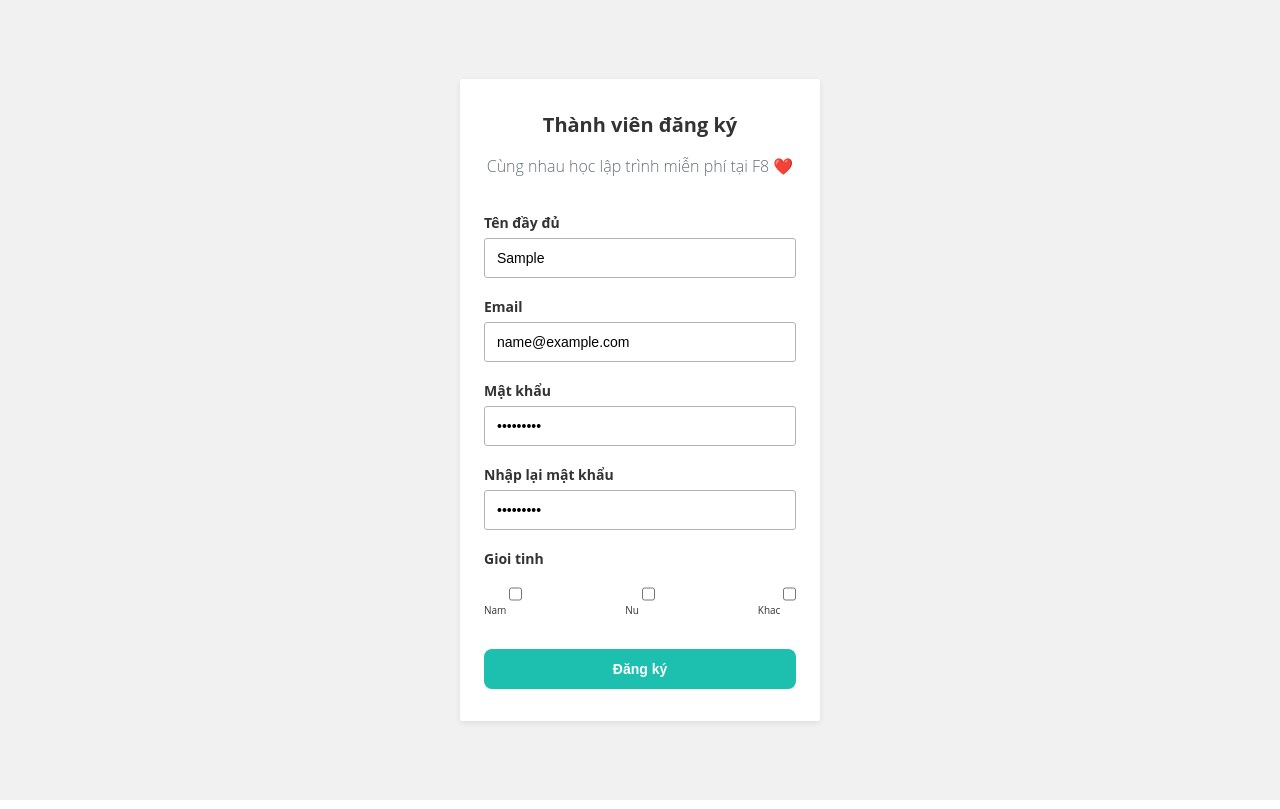
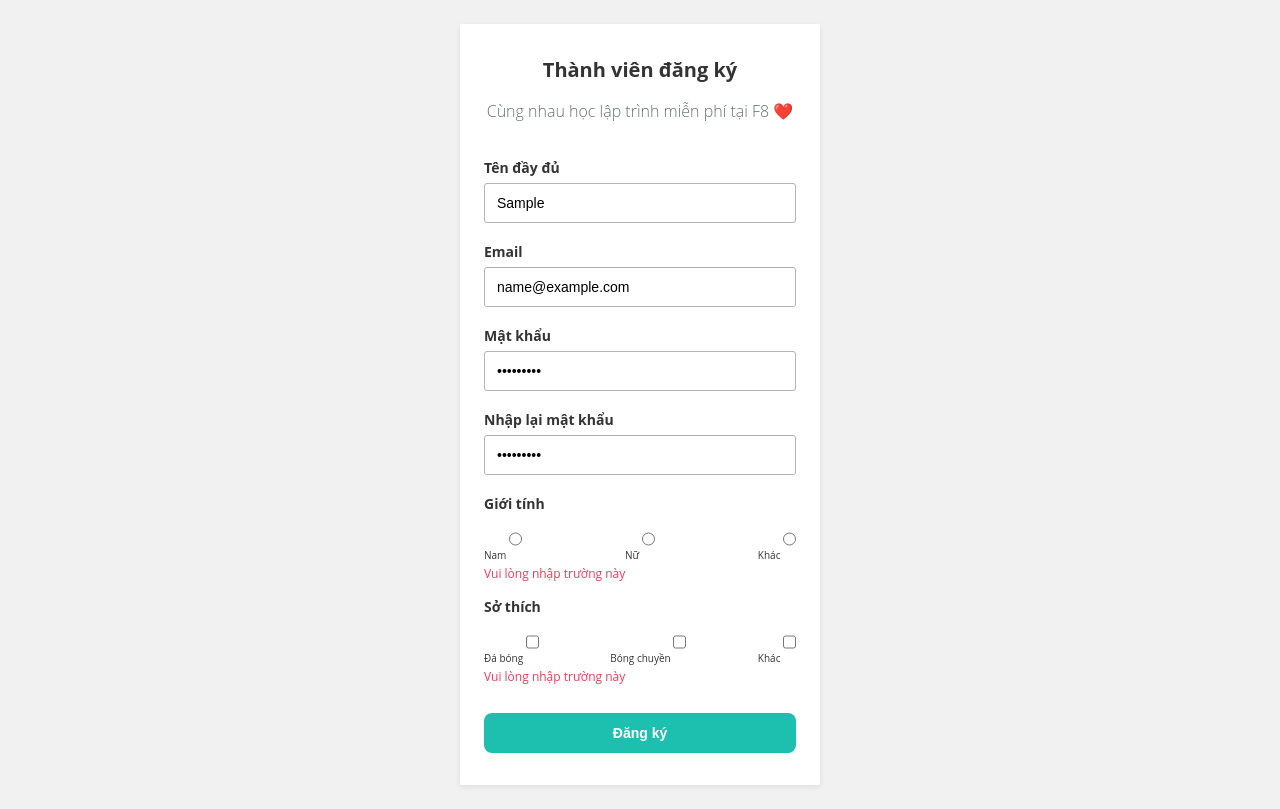
Before and after one commit to khiemfe/validator_framework, a plain HTML site: page index.html in a window 1280 px wide. Both pictures are taken after typing "Sample", "name@example.com", "Sample123", "Sample123" into the empty fields and a click on the button "Đăng ký". Drawn offline with Linux system fonts and the light colour scheme.

Commit message:
complete

```diff
--- a/index.html
+++ b/index.html
@@ -40,19 +40,38 @@
           </div>
 
           <div class="form-group">
-            <label for="password_confirmation" class="form-label">Gioi tinh</label>
+            <label for="password_confirmation" class="form-label">Giới tính</label>
             <div style="display: flex; justify-content: space-between;">
               <div>
                 Nam
-                <input name="gender" type="checkbox" value="male" class="form-control">
+                <input name="gender" type="radio" value="male" class="form-control">
               </div>
               <div>
-                Nu
-                <input name="gender" type="checkbox" value="female" class="form-control">
+                Nữ
+                <input name="gender" type="radio" value="female" class="form-control">
               </div>
               <div>
-                Khac
-                <input name="gender" type="checkbox" value="orther" class="form-control">
+                Khác
+                <input name="gender" type="radio" value="orther" class="form-control">
+              </div>
+            </div>
+            <span class="form-message"></span>
+          </div>
+
+          <div class="form-group">
+            <label for="password_confirmation" class="form-label">Sở thích</label>
+            <div style="display: flex; justify-content: space-between;">
+              <div>
+                Đá bóng
+                <input name="gender2" type="checkbox" value="DaBong" class="form-control">
+              </div>
+              <div>
+                Bóng chuyền
+                <input name="gender2" type="checkbox" value="BongChuyen" class="form-control">
+              </div>
+              <div>
+                Khác
+                <input name="gender2" type="checkbox" value="orther" class="form-control">
               </div>
             </div>
             <span class="form-message"></span>
@@ -95,15 +114,15 @@
             errorSelector: '.form-message',
             rules: [
               Validator.isRequired('#fullname', 'Vui lòng nhập tên đầy đủ của bạn'),
-              // Validator.isRequired('#email'),
-              // Validator.isEmail('#email'),
-              // Validator.minLength('#password', 6),
-              // Validator.isRequired('#password_confirmation'),
-              // Validator.isConfirmed('#password_confirmation', function () {
-              //   return document.querySelector('#form-1 #password').value;
-              // }, 'Mật khẩu nhập lại không chính xác'),
-              // Validator.isRequired('input[name="gender"]'),
-
+              Validator.isRequired('#email'),
+              Validator.isEmail('#email'),
+              Validator.minLength('#password', 6),
+              Validator.isRequired('#password_confirmation'),
+              Validator.isConfirmed('#password_confirmation', function () {
+                return document.querySelector('#form-1 #password').value;
+              }, 'Mật khẩu nhập lại không chính xác'),
+              Validator.isRequired('input[name="gender"]'),
+              Validator.isRequired('input[name="gender2"]')
             ],
             onSubmit: function (data) {
               // Call API
--- a/main.js
+++ b/main.js
@@ -24,11 +24,11 @@ function Validator(options) {
         for (var i = 0; i < rules.length; ++i) {
             switch(inputElement.type) {
                 case 'radio':
-                // case 'checkbox':
+                case 'checkbox':
                     errorMessage = rules[i](formElement.querySelector(rule.selector + ':checked'))
                     break;
                 default:
-                    errorMessage = rules[i](inputElement.value)
+                    errorMessage = rules[i](inputElement.value) //rules[i] giờ như 1 func truyền tham số inputElement.value vào, như func của test bên dưới
             }
 
             if (errorMessage) break;
@@ -68,6 +68,8 @@ function Validator(options) {
                 }
             })
         })
+        console.log(selectorRules)
+
 
         formElement.onsubmit = function(e) {
             e.preventDefault();
@@ -79,17 +81,16 @@ function Validator(options) {
                     isFormValid = false
                 }
             })
+            console.log(isFormValid)
             if(isFormValid) {
                 if (typeof options.onSubmit === 'function') {
                     var enableInputs = formElement.querySelectorAll('[name]')
                     var formValues = Array.from(enableInputs).reduce(function (values, input) {
-
                         switch(input.type) {
                             case 'radio':
                                 values[input.name] = formElement.querySelector('input[name=' + input.name + ']:checked').value
                                 break
                             case 'checkbox':
-
                                 if(input.matches(':checked')){
                                     if(!Array.isArray(values[input.name])) {
                                         values[input.name] = []
```
